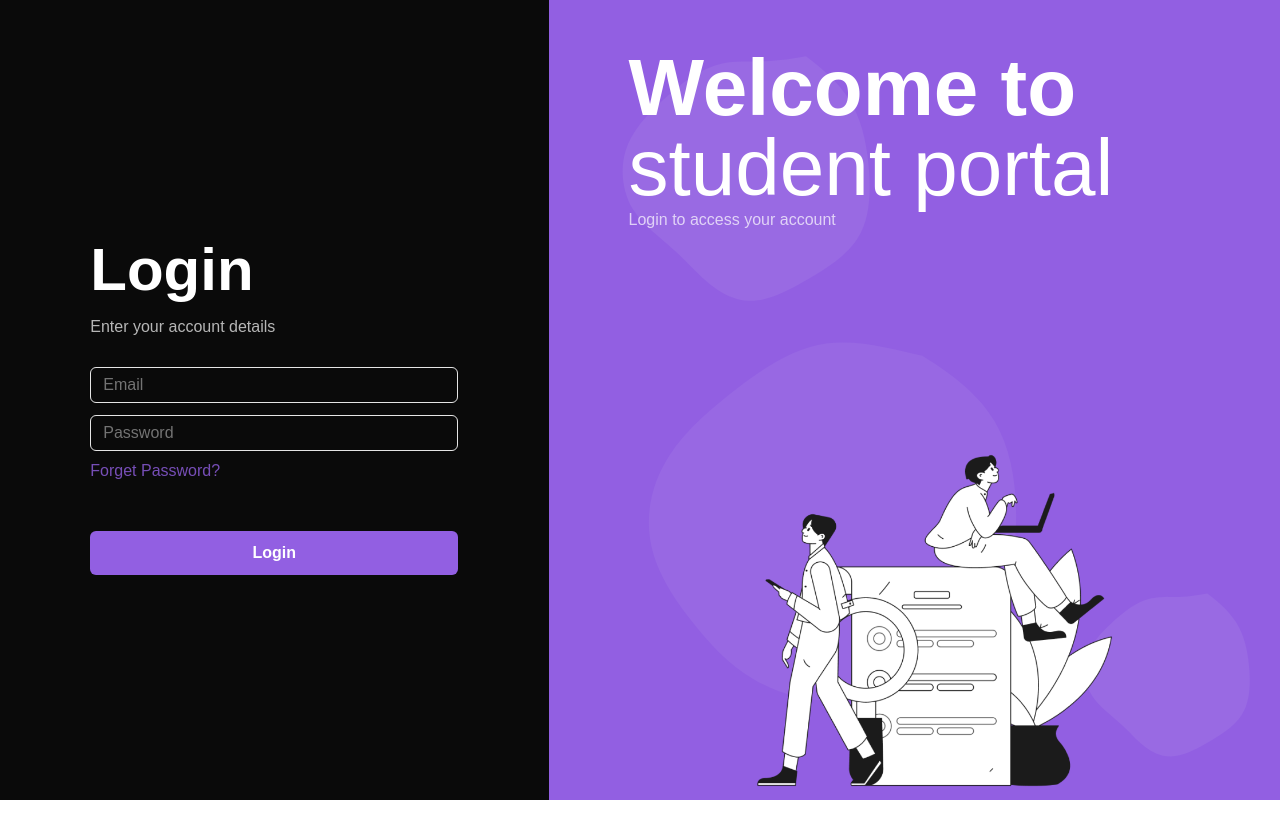
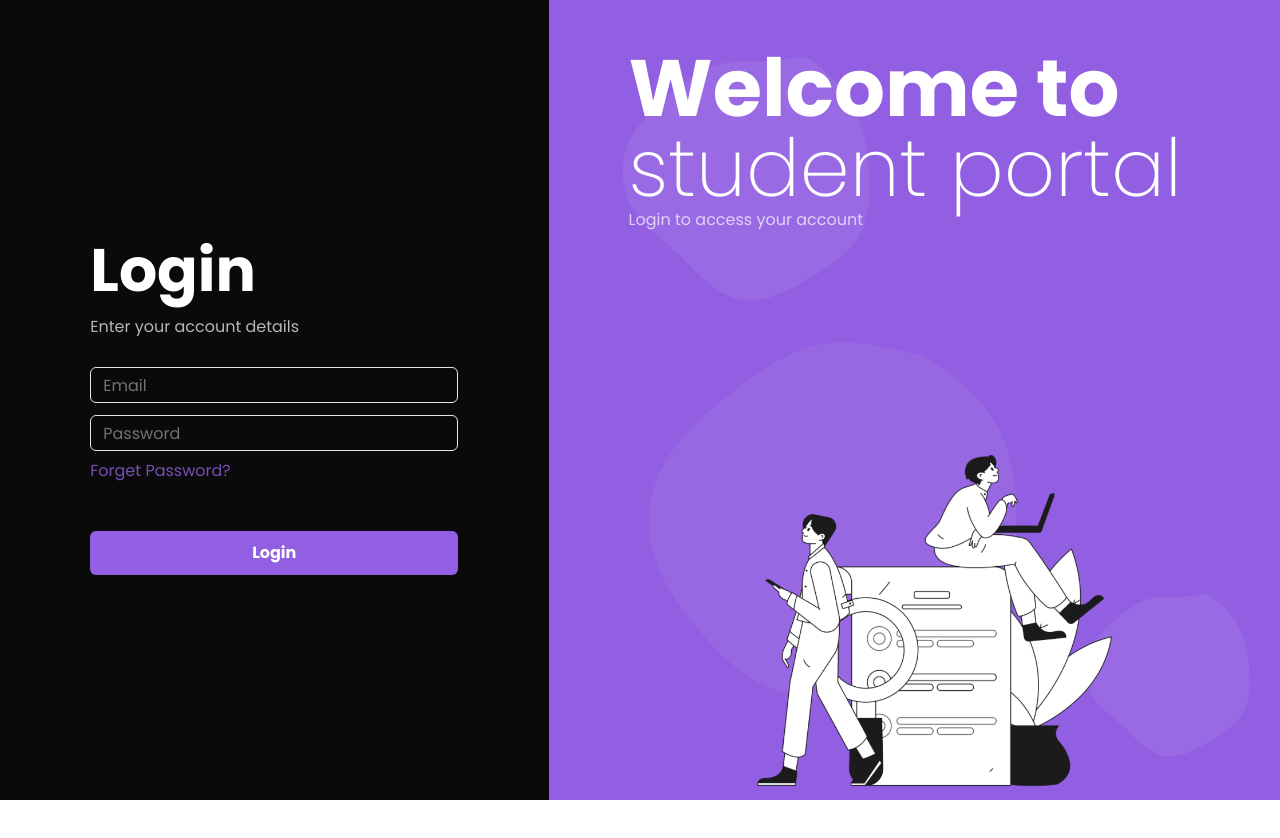
Before and after one commit to Cyber-Square-Pro/cs-learn-track, a Next.js app: page /student_signin in a window 1280 px wide. Shown: the top 838 px of the page. Built offline with nearby package versions, Linux system fonts and the light colour scheme.

Commit message:
add Poppins font

```diff
--- a/app/(authentication)/student_signin/page.tsx
+++ b/app/(authentication)/student_signin/page.tsx
@@ -17,6 +17,14 @@ import {
 } from "@/components/ui/form";
 import { Input } from "@/components/ui/input";
 
+// fonts
+import { Poppins } from "next/font/google";
+
+const poppins = Poppins({
+  subsets: ["latin"],
+  weight: ["200","400", "700"],
+});
+
 const SignInPage = () => {
   const UserSchema = z.object({
     email: z.string().email().min(5),
@@ -32,11 +40,12 @@ const SignInPage = () => {
     console.log(data);
   };
   return (
+    <div className={poppins.className}>
       <div className="contianer mx-auto grid grid-cols-7 grid-rows-1 grid-flow-row  h-screen">
         <div className="container bg-[#0a0a0a] LHS col-span-3 text-white font-poppins grid justify-center content-center">
           <div className="loginbox w-[400px]  grid place-content-center h-fit">
             <div className="text-left">
-            <h1 className="text-[48px] text-white lg:text-[60px]  font-poppins font-bold m-0 h-fit">
+              <h1 className="text-[48px]  text-white lg:text-[60px]  font-bold m-0 h-fit">
                 Login
               </h1>
               <p className="m-0 pb-1 font-poppins opacity-70 text-[16px]">
@@ -53,7 +62,9 @@ const SignInPage = () => {
                   className="w-[23rem] text-[16px]"
                   {...register("email", { required: true })}
                 />
-              <p className="emailError text-red-500">{errors.email?.message}</p>
+                <p className="emailError text-red-500">
+                  {errors.email?.message}
+                </p>
               </div>
               <div className="h-3"></div>
               <div className="grid place-content-center passwordDiv w-[23rem] text-white">
@@ -147,6 +158,7 @@ const SignInPage = () => {
           </div>
         </div>
       </div>
+    </div>
   );
 };
 
--- /dev/null
+++ b/app/(landing_page)/page.tsx
@@ -0,0 +1,7 @@
+import React from "react";
+
+const LandingPage = () => {
+  return <div className="bg-[#0a0a0a] w-screen h-screen"></div>;
+};
+
+export default LandingPage;
--- a/app/globals.css
+++ b/app/globals.css
@@ -2,6 +2,8 @@
 @tailwind components;
 @tailwind utilities;
 @import url("https://fonts.googleapis.com/css2?family=Poppins:wght@400;500&display=swap");
+@import url('https://fonts.googleapis.com/css2?family=Bungee+Shade&display=swap');
+
 @layer base {
   :root {
     --background: 0 0% 100%;
--- a/package.json
+++ b/package.json
@@ -10,6 +10,7 @@
   },
   "dependencies": {
     "@hookform/resolvers": "^3.9.0",
+    "@next/font": "^14.2.15",
     "@radix-ui/react-icons": "^1.3.0",
     "@radix-ui/react-label": "^2.1.0",
     "@radix-ui/react-slot": "^1.1.0",
--- a/tailwind.config.js
+++ b/tailwind.config.js
@@ -6,8 +6,9 @@ module.exports = {
     "./components/**/*.{js,ts,jsx,tsx,mdx}"],
   theme: {
   	fontFamily: {
-  		poppins: ["Poppins", "sans-serif"]
-  	},
+		  poppins: ["Poppins", "sans-serif"],
+		  "Bungee-Shade": ["Bungee Shade", "sans-serif"]
+	},
   	extend: {
   		borderRadius: {
   			lg: 'var(--radius)',
```
Also changed, not shown: 1 other file (tests, documents, lock files or other folders). Lines whose indentation alone changed are shown as unchanged.
